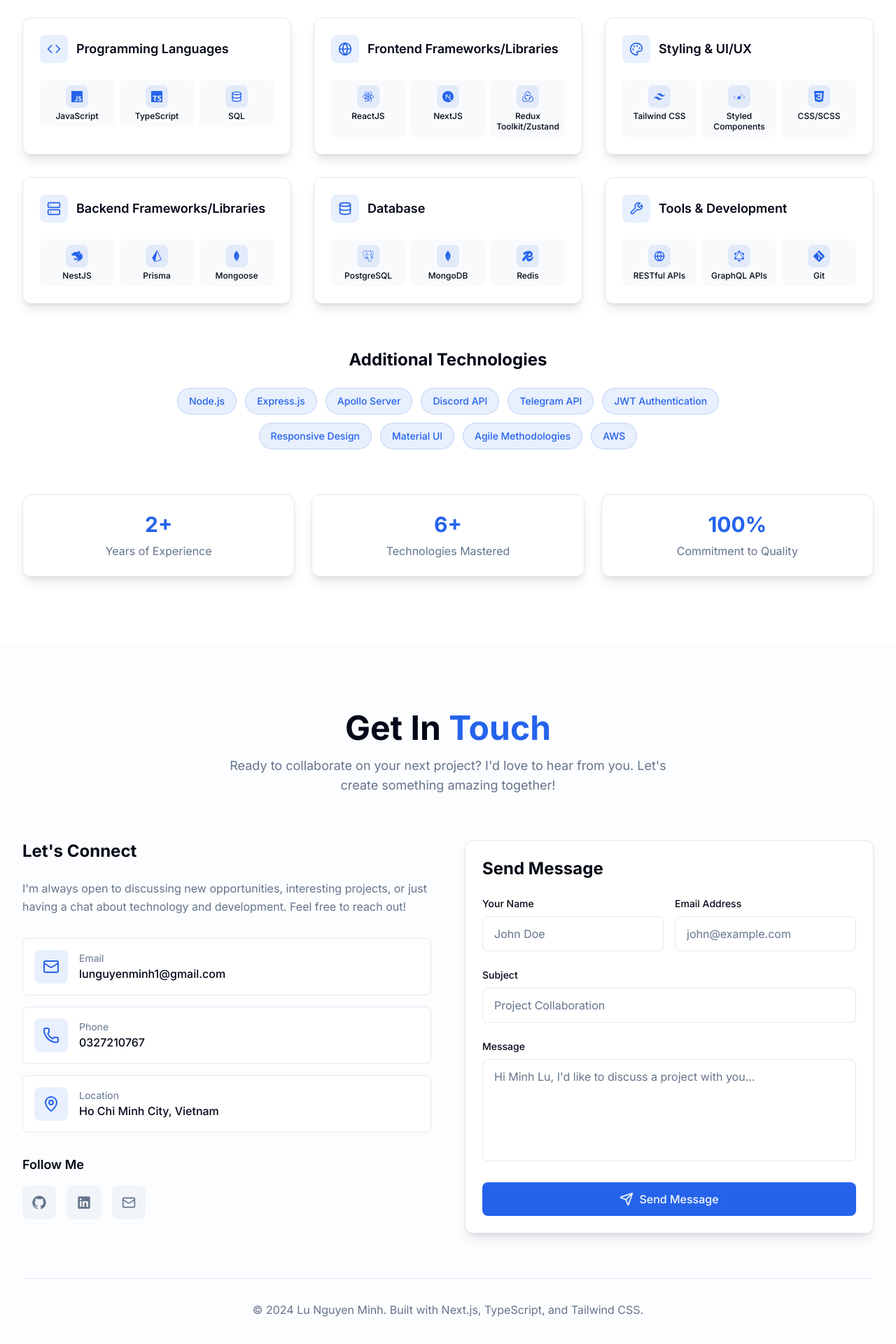
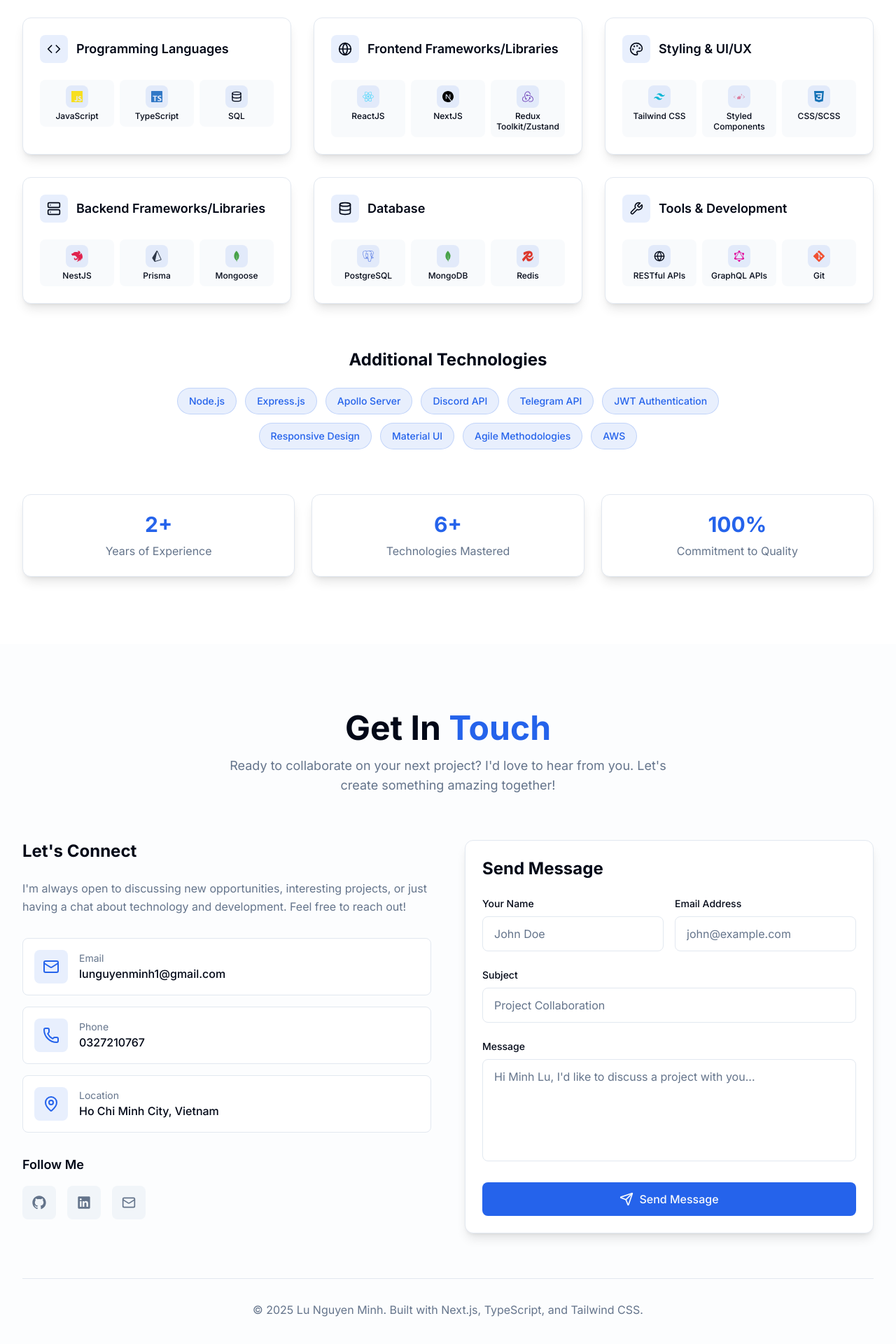
Before and after one commit to minhlu99/portfolio, a Next.js app: page / in a window 1280 px wide. Shown: the part 4077-5997 px from the top of the page at 70% size. Built offline with nearby package versions, Linux system fonts and the light colour scheme.

Commit message:
chore: Update year in footer to 2025, enhance skills section with color coding for technology icons, and dynamically calculate years of experience in constants.

```diff
--- a/src/components/sections/contact.tsx
+++ b/src/components/sections/contact.tsx
@@ -312,7 +312,7 @@ export function ContactSection() {
             className="text-center pt-8 border-t border-border"
           >
             <p className="text-muted-foreground">
-              © 2024 {PERSONAL_INFO.name}. Built with Next.js, TypeScript, and
+              © 2025 {PERSONAL_INFO.name}. Built with Next.js, TypeScript, and
               Tailwind CSS.
             </p>
           </motion.div>
--- a/src/components/sections/skills.tsx
+++ b/src/components/sections/skills.tsx
@@ -22,13 +22,32 @@ import {
 } from "react-icons/si";
 import { useInView } from "react-intersection-observer";
 
+// Brand colors for technology icons
+const iconColors = {
+  javascript: "#F7DF1E",
+  typescript: "#3178C6",
+  react: "#61DAFB",
+  nextjs: "#000000",
+  redux: "#764ABC",
+  tailwind: "#06B6D4",
+  styledComponents: "#DB7093",
+  css: "#1572B6",
+  nestjs: "#E0234E",
+  prisma: "#2D3748",
+  mongodb: "#47A248",
+  postgresql: "#4169E1",
+  redis: "#DC382D",
+  graphql: "#E10098",
+  git: "#F05032",
+};
+
 const skillCategories = [
   {
     title: "Programming Languages",
     icon: Code,
     skills: [
-      { name: "JavaScript", icon: SiJavascript },
-      { name: "TypeScript", icon: SiTypescript },
+      { name: "JavaScript", icon: SiJavascript, color: iconColors.javascript },
+      { name: "TypeScript", icon: SiTypescript, color: iconColors.typescript },
       { name: "SQL", icon: Database },
     ],
   },
@@ -36,36 +55,40 @@ const skillCategories = [
     title: "Frontend Frameworks/Libraries",
     icon: Globe,
     skills: [
-      { name: "ReactJS", icon: SiReact },
-      { name: "NextJS", icon: SiNextdotjs },
-      { name: "Redux Toolkit/Zustand", icon: SiRedux },
+      { name: "ReactJS", icon: SiReact, color: iconColors.react },
+      { name: "NextJS", icon: SiNextdotjs, color: iconColors.nextjs },
+      { name: "Redux Toolkit/Zustand", icon: SiRedux, color: iconColors.redux },
     ],
   },
   {
     title: "Styling & UI/UX",
     icon: Palette,
     skills: [
-      { name: "Tailwind CSS", icon: SiTailwindcss },
-      { name: "Styled Components", icon: SiStyledcomponents },
-      { name: "CSS/SCSS", icon: SiCss3 },
+      { name: "Tailwind CSS", icon: SiTailwindcss, color: iconColors.tailwind },
+      {
+        name: "Styled Components",
+        icon: SiStyledcomponents,
+        color: iconColors.styledComponents,
+      },
+      { name: "CSS/SCSS", icon: SiCss3, color: iconColors.css },
     ],
   },
   {
     title: "Backend Frameworks/Libraries",
     icon: Server,
     skills: [
-      { name: "NestJS", icon: SiNestjs },
-      { name: "Prisma", icon: SiPrisma },
-      { name: "Mongoose", icon: SiMongodb },
+      { name: "NestJS", icon: SiNestjs, color: iconColors.nestjs },
+      { name: "Prisma", icon: SiPrisma, color: iconColors.prisma },
+      { name: "Mongoose", icon: SiMongodb, color: iconColors.mongodb },
     ],
   },
   {
     title: "Database",
     icon: Database,
     skills: [
-      { name: "PostgreSQL", icon: SiPostgresql },
-      { name: "MongoDB", icon: SiMongodb },
-      { name: "Redis", icon: SiRedis },
+      { name: "PostgreSQL", icon: SiPostgresql, color: iconColors.postgresql },
+      { name: "MongoDB", icon: SiMongodb, color: iconColors.mongodb },
+      { name: "Redis", icon: SiRedis, color: iconColors.redis },
     ],
   },
   {
@@ -73,8 +96,8 @@ const skillCategories = [
     icon: Wrench,
     skills: [
       { name: "RESTful APIs", icon: Globe },
-      { name: "GraphQL APIs", icon: SiGraphql },
-      { name: "Git", icon: SiGit },
+      { name: "GraphQL APIs", icon: SiGraphql, color: iconColors.graphql },
+      { name: "Git", icon: SiGit, color: iconColors.git },
     ],
   },
 ];
@@ -140,7 +163,7 @@ export function SkillsSection() {
                   {/* Category Header */}
                   <div className="flex items-center space-x-3 mb-6">
                     <div className="w-10 h-10 bg-primary/10 rounded-lg flex items-center justify-center">
-                      <IconComponent className="w-5 h-5 text-primary" />
+                      <IconComponent className="w-5 h-5" />
                     </div>
                     <h3 className="text-lg font-semibold text-foreground">
                       {category.title}
@@ -168,7 +191,12 @@ export function SkillsSection() {
                           whileHover={{ scale: 1.05 }}
                         >
                           <div className="w-8 h-8 bg-primary/10 rounded-lg flex items-center justify-center">
-                            <SkillIcon className="w-4 h-4 text-primary" />
+                            <SkillIcon
+                              className="w-4 h-4"
+                              style={{
+                                color: skill.color,
+                              }}
+                            />
                           </div>
                           <span className="text-xs font-medium text-foreground text-center leading-tight">
                             {skill.name}
--- a/src/lib/constants.ts
+++ b/src/lib/constants.ts
@@ -28,7 +28,15 @@ export const PERSONAL_INFO = {
   resumeFile: "/LuNguyenMinh-CV.pdf",
 
   // Experience
-  yearsOfExperience: "2+",
+  yearsOfExperience: (() => {
+    const startDate = new Date(2023, 1); // February 2023 (0-indexed month)
+    const currentDate = new Date();
+    const diffInMonths =
+      (currentDate.getFullYear() - startDate.getFullYear()) * 12 +
+      (currentDate.getMonth() - startDate.getMonth());
+    const years = Math.floor(diffInMonths / 12);
+    return `${years}+`;
+  })(),
   projectsCompleted: "3+",
   technologies: "6+",
   commitment: "100%",
```
